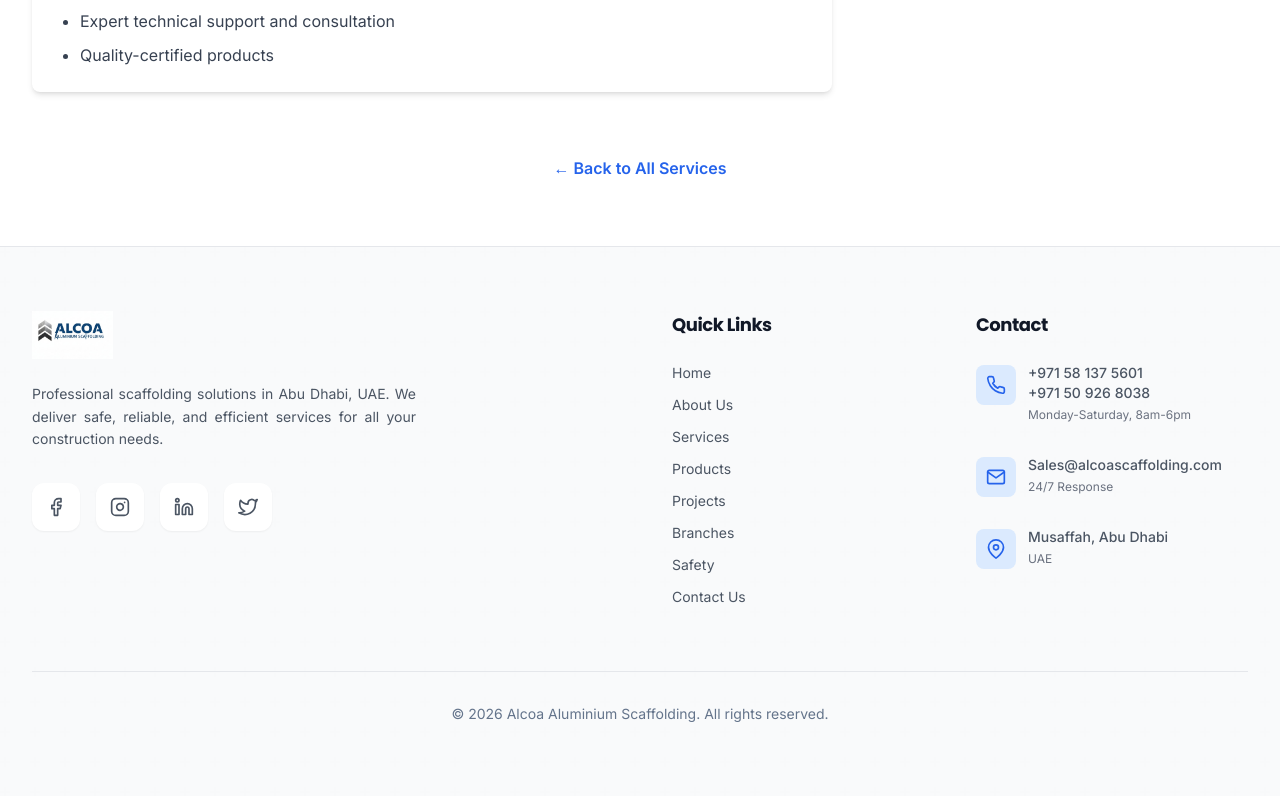
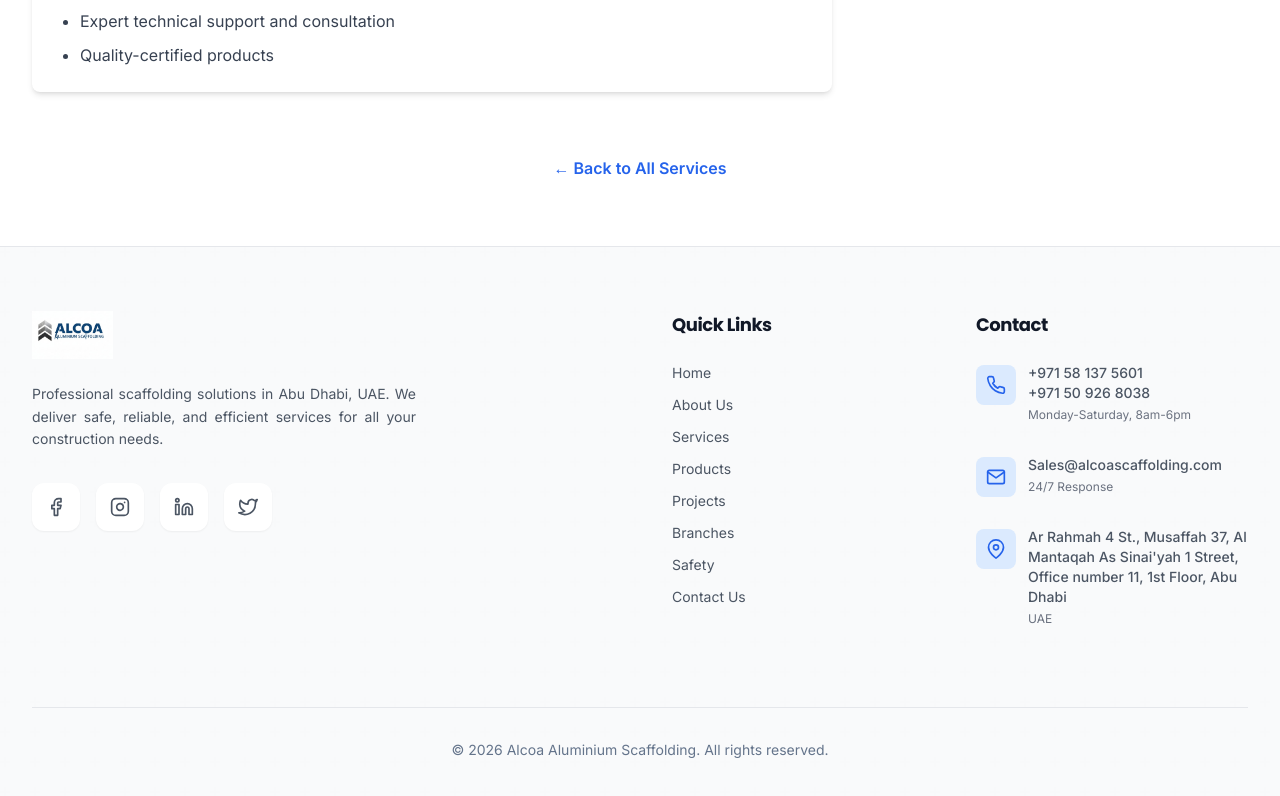
Before and after one commit to alcoascaffolding-png/Alcoascaffolding-, a React (Vite) app in the folder frontend/: page /services/training in a window 1280 px wide. Shown: the part 1647-2443 px from the top of the page. Built offline with nearby package versions, Linux system fonts and the light colour scheme; no server answers.

Commit message:
Update footer address details in Footer.jsx

```diff
--- a/frontend/src/components/layout/Footer.jsx
+++ b/frontend/src/components/layout/Footer.jsx
@@ -193,7 +193,7 @@ const Footer = () => {
                   <FiMapPin className="w-5 h-5 text-blue-600 dark:text-blue-400" />
                 </div>
                 <div>
-                  <span className="text-gray-600 dark:text-gray-300 font-medium">Musaffah, Abu Dhabi</span>
+                  <span className="text-gray-600 dark:text-gray-300 font-medium">Ar Rahmah 4 St., Musaffah 37, Al Mantaqah As Sinai'yah 1 Street, Office number 11, 1st Floor, Abu Dhabi</span>
                   <p className="text-xs text-gray-500 dark:text-gray-400 mt-1">UAE</p>
                 </div>
               </div>
```
